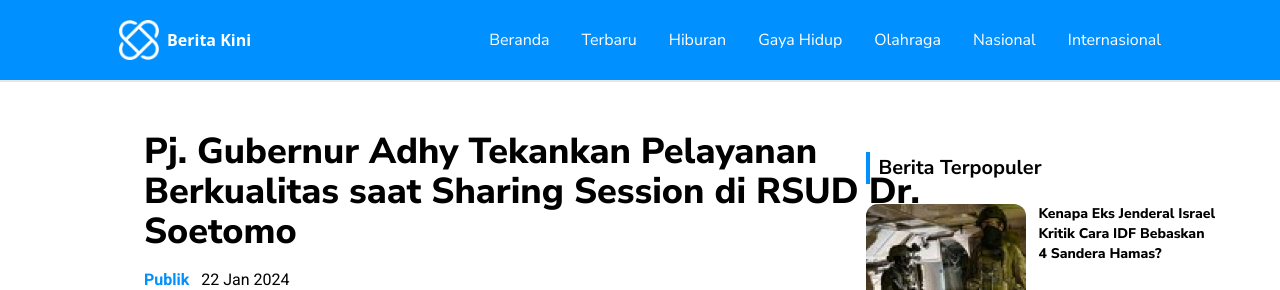
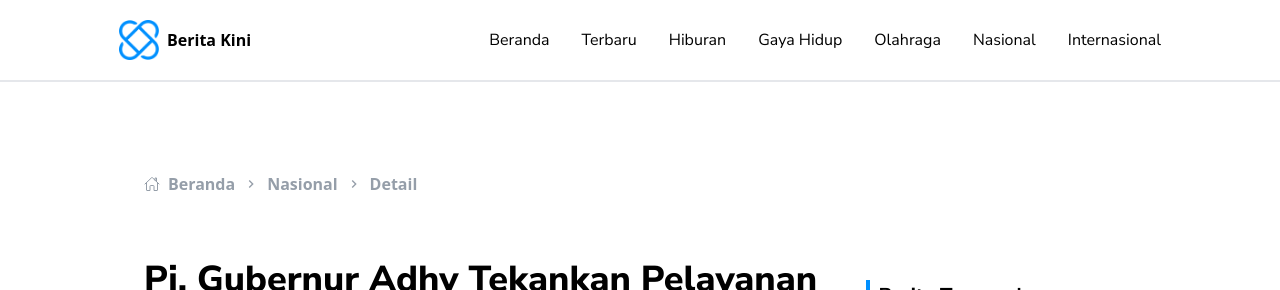
Before and after one commit to nikoalfin/TesSeel_Ma, a React (Vite) app: page /detail in a window 1280 px wide. Shown: the top 290 px of the page. Built offline with nearby package versions, Linux system fonts and the light colour scheme.

Commit message:
add fitur navbar

```diff
--- a/src/App.jsx
+++ /dev/null
@@ -1,13 +0,0 @@
-import DetailNews from "./Pages/DetailNews";
-import Homepage from "./Pages/HomePage";
-
-function App() {
-  return (
-      <div className=''>
-       {/* <Homepage/>  */}
-        <DetailNews/>
-      </div>
-  )
-}
-
-export default App
--- a/src/Components/Card/Card1.jsx
+++ b/src/Components/Card/Card1.jsx
@@ -1,7 +1,9 @@
 import Image2 from '../../assets/img/Image2.png'
-function Card1(){
+function Card1(props){
+   const { onClick } = props;
+
     return (
-      <div className="relative flex justify-center w-[350px] h-auto gap-3 hover:cursor-pointer">
+      <div className="relative flex justify-center w-[350px] h-auto gap-3 hover:cursor-pointer" onClick={onClick}>
         <img src={Image2} alt="" className="w-40 rounded-xl" />
 
         <div>
--- a/src/Components/Card/Card2.jsx
+++ b/src/Components/Card/Card2.jsx
@@ -1,15 +1,16 @@
-// import Image3 from '../../assets/img/Image3.png'
 function Card2(props){
-  const {img,title,type,date } = props;
+  const {img,title,type,date,onClick } = props;
 
+  // change date
    const formattedDate = new Date(date).toLocaleDateString('id-ID', {
      day: 'numeric',
      month: 'long',
      year: 'numeric'
    });
 
+
   return (
-    <div className="relative w-[250px] h-[300px] gap-3 hover:cursor-pointer">
+    <div className="relative w-[250px] h-[300px] gap-3 hover:cursor-pointer" onClick={onClick}>
       <img src={img} alt="" className="w-64 rounded-xl" />
 
       <div className="flex flex-col justify-between items-start">
--- a/src/Components/Header.jsx
+++ b/src/Components/Header.jsx
@@ -1,14 +1,34 @@
-import Logo from '../assets/img/logo.png';
+import { useEffect, useState } from 'react';
 import LogoWhite from '../assets/img/Logo-white.png';
+import LogoBlue from '../assets/img/Logo.png';
 import { useFilter } from '../Context/FilterContext';
 
 function Header() {
   const { Filter, setFilter } = useFilter();
+  const [isScrolled, setIsScrolled] = useState(false);
+
+  useEffect(() => {
+    const handleScroll = () => {
+      const scrollTop = window.scrollY;
+      if (scrollTop > 0) {
+        setIsScrolled(true);
+      } else {
+        setIsScrolled(false);
+      }
+    };
+
+    window.addEventListener('scroll', handleScroll);
+
+    return () => {
+      window.removeEventListener('scroll', handleScroll);
+    };
+  }, []);
+
   return (
-    <section className="fixed w-full border-b-2 z-10 bg-[#0090FF] text-white">
+    <section className={`fixed w-full border-b-2 z-10 transition-colors duration-300 ease-in-out ${isScrolled ? 'bg-[#0090FF] text-white' : 'bg-transparent text-black'} `}>
       <div className="flex justify-around items-center max-w-[1440px] mx-auto w-full h-[80px]">
         <div className="flex justify-center items-center gap-2">
-          <img src={LogoWhite} alt="Logo" className="w-10 h-10" />
+          <img src={isScrolled ? LogoWhite : LogoBlue} alt="Logo" className="w-10 h-10" />
           <h1 className="font-bold font">Berita Kini</h1>
         </div>
         <div>
--- a/src/Components/Home/section2Home.jsx
+++ b/src/Components/Home/section2Home.jsx
@@ -1,6 +1,7 @@
 import Card1 from "../Card/Card1";
 
-function section2Home(){
+function section2Home(props){
+  const {onClick}=props;
   return (
     <section className="relative w-full">
       <div className="max-w-[1440px] mx-auto w-full h-auto px-36 py-12">
@@ -10,9 +11,9 @@ function section2Home(){
         </div>
 
         <div className="flex items-center justify-center gap-10 mt-12">
-          <Card1 />
-          <Card1 />
-          <Card1 />
+          <Card1 onClick={onClick} />
+          <Card1 onClick={onClick} />
+          <Card1 onClick={onClick} />
         </div>
       </div>
     </section>
--- a/src/Components/Home/section3Home.jsx
+++ b/src/Components/Home/section3Home.jsx
@@ -1,11 +1,13 @@
 import Card2 from '../Card/Card2';
 import { IoSearchOutline } from 'react-icons/io5';
-import React, { useEffect, useState } from 'react';
+import { useEffect, useState } from 'react';
 import axios from 'axios';
 import { useFilter } from '../../Context/FilterContext';
 import ReactPaginate from 'react-paginate';
 
-function Section3Home() {
+function Section3Home(props) {
+  const{onClick}=props;
+
   const [data, setData] = useState([]);
   const [loading, setLoading] = useState(true);
   const [error, setError] = useState(null);
@@ -60,7 +62,7 @@ function Section3Home() {
 
         <div className="flex items-center justify-center gap-12 flex-wrap mt-12">
           {currentPageData.map((item, i) => (
-            <Card2 key={i} img={item.thumbnail} title={item.title} date={item.pubDate} type="Nasional" />
+            <Card2 key={i} img={item.thumbnail} title={item.title} date={item.pubDate} type="Nasional" onClick={onClick}/>
           ))}
         </div>
         <div className="flex items-center mt-14">
--- a/src/Pages/DetailNews.jsx
+++ b/src/Pages/DetailNews.jsx
@@ -4,24 +4,41 @@ import Section1News from '../Components/News/Section1News';
 import Section2News from '../Components/News/Section2News';
 import Section3News from '../Components/News/Section3News';
 import Section4News from '../Components/News/section4News';
+import { MdKeyboardArrowRight } from 'react-icons/md';
+import { IoHomeOutline } from 'react-icons/io5';
 
 function DetailNews() {
   return (
     <section className="relative w-full">
       <Header />
+
       <div className="max-w-[1440px] mx-auto w-full h-auto px-36 py-12">
-        <div className="flex items-start gap-7 mt-16">
-          <div className='w-[70%]'>
-            <Section1News/>
-            <Section2News/>
-            <Section3News/>
+        <div className="flex items-center gap-2 h-28 w-36 mt-20 text-[#959EA9] font-semibold">
+          <p>
+            <IoHomeOutline />
+          </p>
+          <p className="hover:cursor-pointer">Beranda</p>
+          <p>
+            <MdKeyboardArrowRight />
+          </p>
+          <p className="hover:cursor-pointer">Nasional</p>
+          <p>
+            <MdKeyboardArrowRight />
+          </p>
+          <p className="hover:cursor-pointer">Detail</p>
+        </div>
+        <div className="flex items-start gap-7">
+          <div className="w-[70%]">
+            <Section1News />
+            <Section2News />
+            <Section3News />
           </div>
-          <div className='w-[30%]'>
-            <Section4News/>
+          <div className="w-[30%]">
+            <Section4News />
           </div>
         </div>
       </div>
-      <Footer/>
+      <Footer />
     </section>
   );
 }
--- a/src/Pages/HomePage.jsx
+++ b/src/Pages/HomePage.jsx
@@ -4,14 +4,22 @@ import Section2Home from '../Components/Home/section2Home';
 import Section3Home from '../Components/Home/Section3Home';
 import Section4Home from '../Components/Home/section4Home';
 import Footer from '../Components/Footer';
+import { useNavigate } from 'react-router-dom';
 
 function HomePage() {
+
+ const navigate = useNavigate();
+
+ const handleClick = () => {
+   navigate(`/detail`);
+ };
+
   return (
     <div className="relative">
       <Header />
       <Section1Home />
-      <Section2Home />
-      <Section3Home />
+      <Section2Home onClick={handleClick} />
+      <Section3Home onClick={handleClick} />
       <Section4Home />
       <Footer />
     </div>
--- a/src/main.jsx
+++ b/src/main.jsx
@@ -21,7 +21,6 @@ const router = createBrowserRouter([
 ReactDOM.createRoot(document.getElementById('root')).render(
   <React.StrictMode>
     <FilterProvider>
-      {/* <App /> */}
       <RouterProvider router={router} />
     </FilterProvider>
   </React.StrictMode>
```
Also changed, not shown: 1 other file (tests, documents, lock files or other folders).
